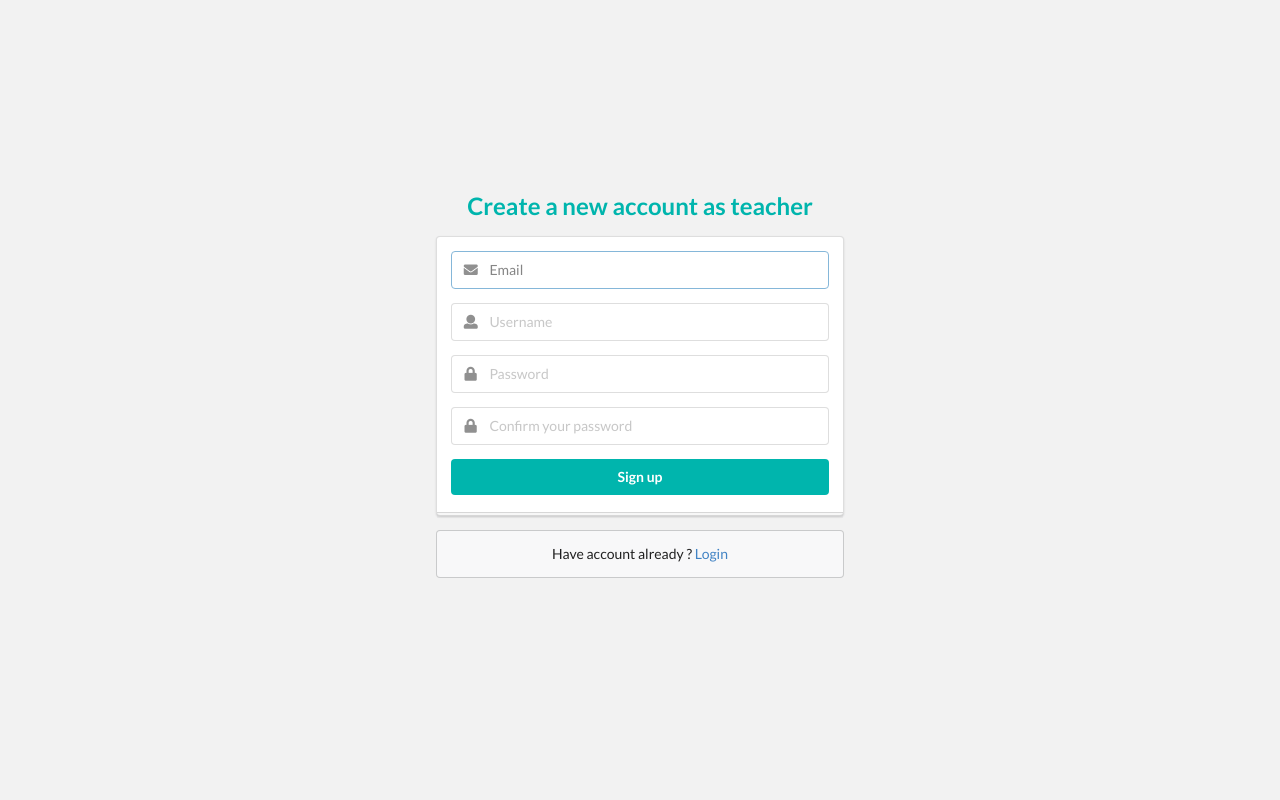
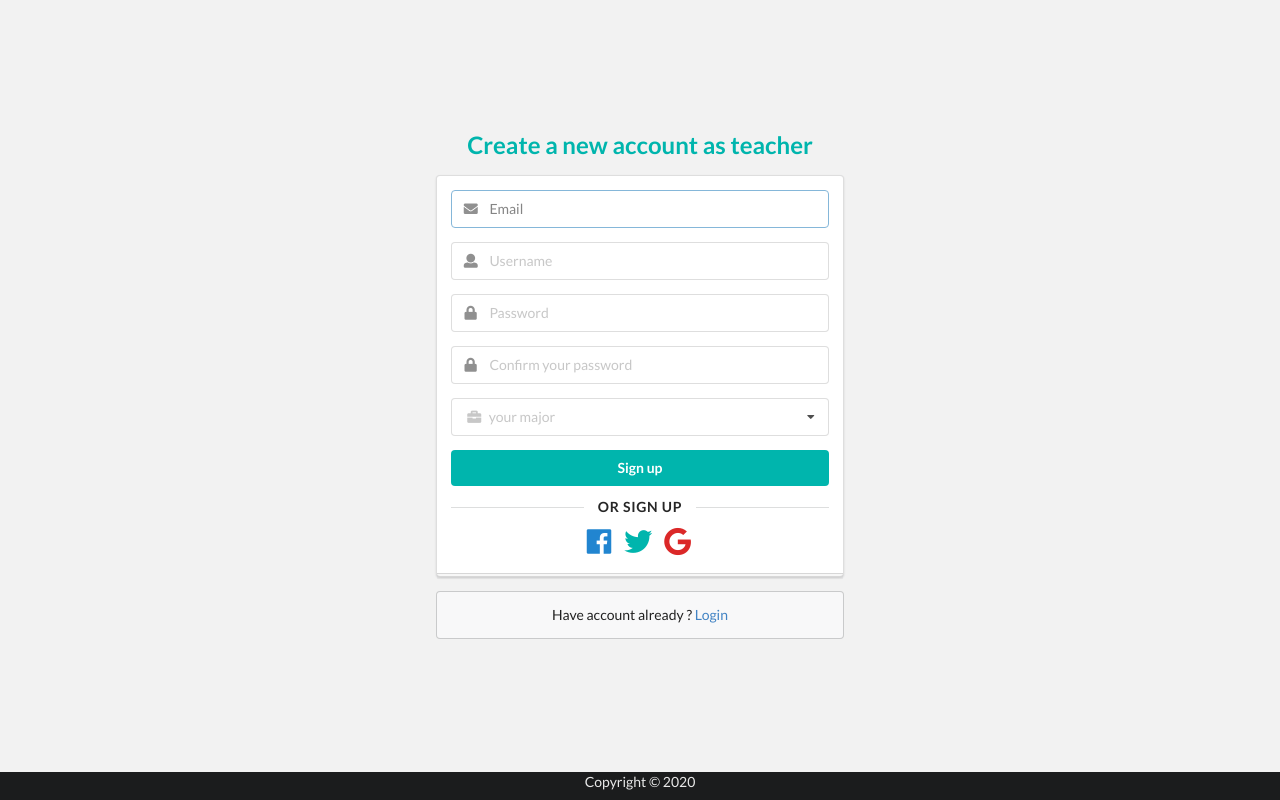
Before and after one commit to khaldon/TutorOnline, a Django app: page /account/accounts/signup/teacher/ in a window 1280 px wide. Run offline with Django 3.2, Linux system fonts and the light colour scheme; some libraries are stand-ins or nearby versions.

Commit message:
improving styling, add icons for auth and add extra fields for login & signup

```diff
--- a/templates/registration/signup_form.html
+++ b/templates/registration/signup_form.html
@@ -1,14 +1,15 @@
 {% include 'css.html' %}
-
+{% include "js.html" %}
 
 <style media="screen">
-  .grid{
+  body > .grid{
     height:100%;
   }
   body{
     background-color:#f2f2f2;
   }
 </style>
+
 
 <div class="ui three column center aligned middle aligned grid">
   <div class="ui column">
@@ -40,9 +41,57 @@
             {{ form.password2 }}
           </div>
         </div>
+
+        {% if user_type == 'teacher' %}
+        <div class="field">
+          <div class="ui dropdown selection">
+            <input type="hidden" name="gender">
+            <div class="default text">
+              <div class="ui left icon dropdown">
+                <i class="briefcase icon"></i>
+                your major
+              </div>
+            </div>
+            <i class="dropdown icon"></i>
+            <div class="menu">
+              <div class="item" data-value="science">Science</div>
+              <div class="item" data-value="history">History</div>
+              <div class="item" data-value="biology">Biology</div>
+              <div class="item" data-value="geography">Geography</div>
+            </div>
+          </div>
+        </div>
+        {% endif %}
+
+        {% if user_type == 'student' %}
+        <div class="field">
+          <select multiple="" name="interests" class="ui fluid normal dropdown">
+            <option value="">Interests</option>
+            <option value="languages">Languages</option>
+            <option value="history">History</option>
+          </select>
+        </div>
+
+        {% endif %}
+
+
         <button type="submit" class="ui teal button fluid" name="button">Sign up</button>
+        <div class="ui horizontal divider">
+          Or SIGN UP
+        </div>
+        <div class="field" style="margin-top: 12px;">
+          <a href=""><i class="big blue facebook icon"></i></a>
+          <a href=""><i class="big teal twitter icon"></i></a>
+          <a href=""><i class="big red google icon"></i></a>
+        </div>
       </div>
     </form>
     <div class="ui message"> Have account already ? <a href="{% url 'users:login' %}">Login</a></div>
   </div>
 </div>
+<script>
+  $('.ui.dropdown')
+    .dropdown();
+</script>
+
+{% include "footer.html" %}
```
Also changed, not shown: templates/registration/login.html (+15 -4 lines).
